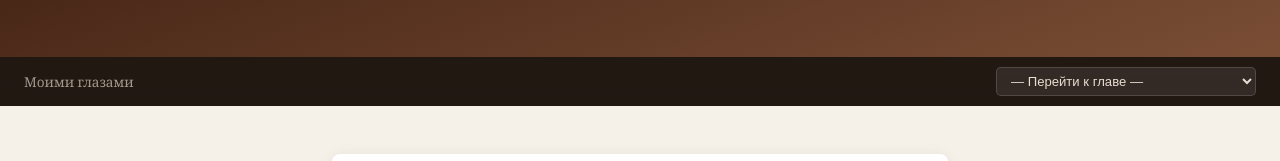
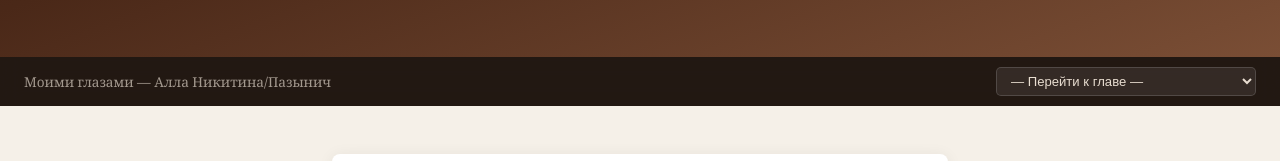
Before and after one commit to olegpnz-lang/moimi-glazami, a plain HTML site: page index.html in a window 1280 px wide. Shown: the part 756-917 px from the top of the page. Drawn offline with Linux system fonts and the light colour scheme.

Commit message:
Update index.html

```diff
--- a/index.html
+++ b/index.html
@@ -442,9 +442,20 @@ const sel=document.querySelector("nav select");
 
 const chEls=Array.from(document.querySelectorAll('.ch-chapter'));
 const navT=document.querySelector('.nav-title');
-window.addEventListener('scroll',()=>{
-  let cur='Моими глазами';
-  for(const el of chEls){if(el.getBoundingClientRect().top<70)cur=el.textContent;}
+const navSel=document.querySelector('nav select');
+function updateNav(){
+  let cur='Моими глазами — Алла Никитина/Пазынич';
+  let curId='';
+  for(const el of chEls){
+    if(el.getBoundingClientRect().top<=60){
+      cur=el.textContent;
+      curId=el.id;
+    }
+  }
   navT.textContent=cur;
-},{passive:true});
+  if(curId && navSel.value!==curId) navSel.value=curId;
+  else if(!curId) navSel.value='';
+}
+window.addEventListener('scroll',updateNav,{passive:true});
+updateNav();
 </script></body></html>
```
